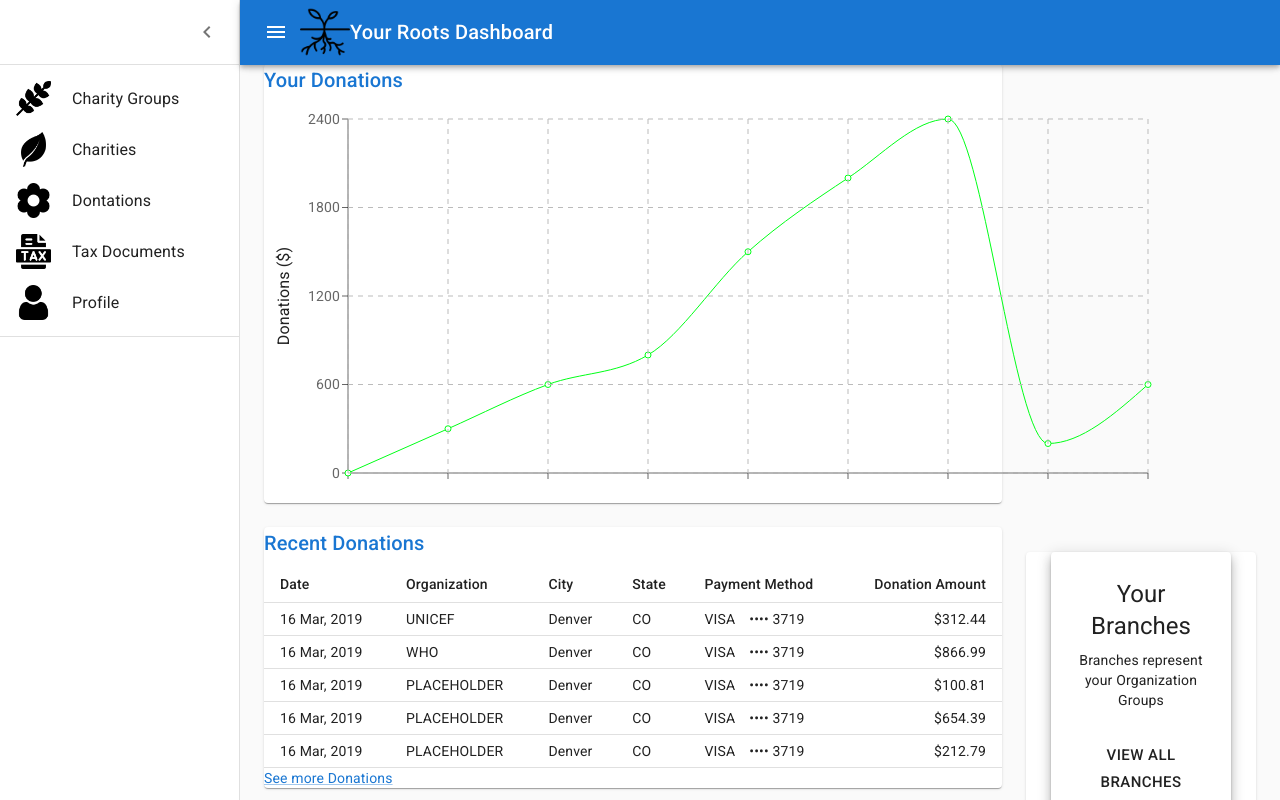
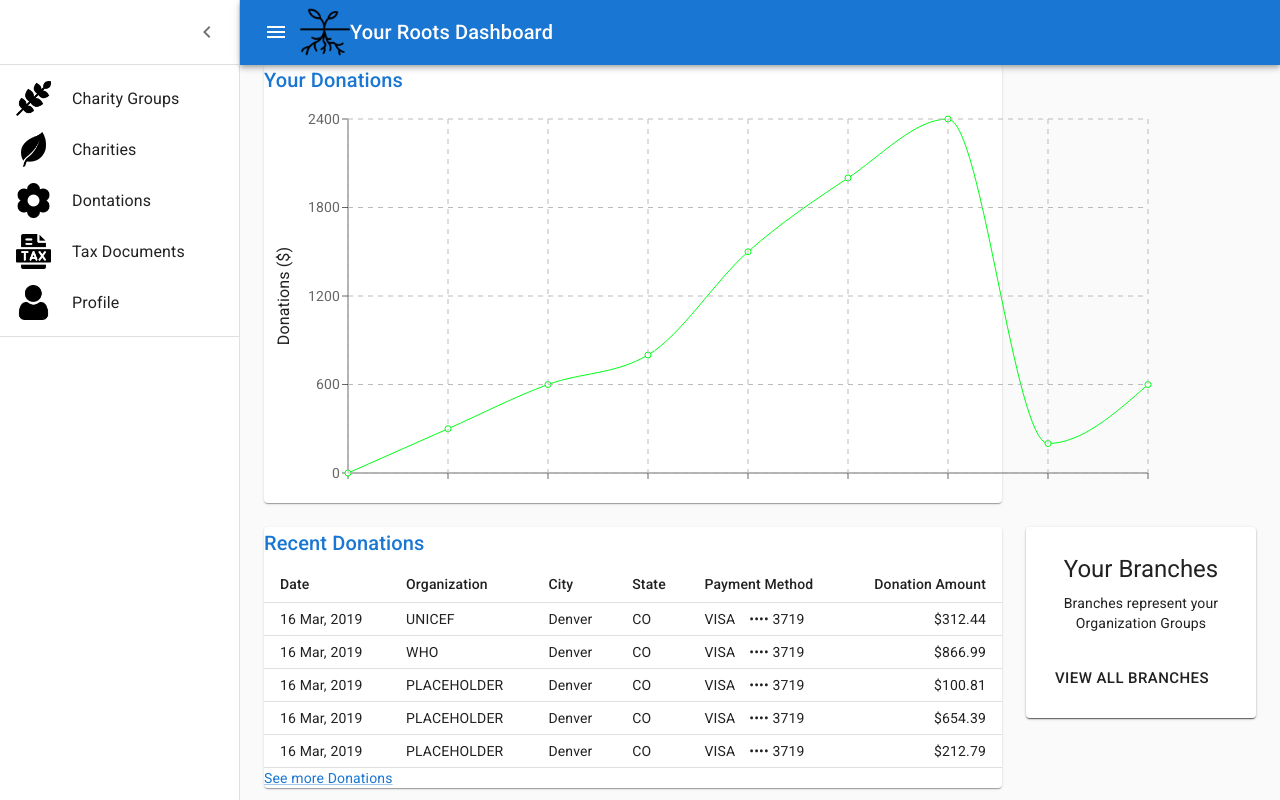
Before and after one commit to elliscj/GivingTree, a React (Create React App) app in the folder client/: page / in a window 1280 px wide. Built offline with nearby package versions, Linux system fonts and the light colour scheme.

Commit message:
Update RootsBranchCard.js
removed paper to avoid paper on paper upon render to dashboard

```diff
--- a/client/src/components/Roots-Dashboard/RootsBranchCard.js
+++ b/client/src/components/Roots-Dashboard/RootsBranchCard.js
@@ -15,7 +15,6 @@ import "../../styles/Roots.css";
 export default function BranchCard() {
   return (
     <>
-      <Paper elevation={8} className="paper">
       <Card xs={{ maxWidth: 345 }} className="rootcard">
         {/* <CardMedia
             className="icons"
@@ -37,7 +36,6 @@ export default function BranchCard() {
           </Button>
         </CardActions>
       </Card>
-      </Paper>
     </>
   );
 }
```
Lines whose indentation alone changed are shown as unchanged.
